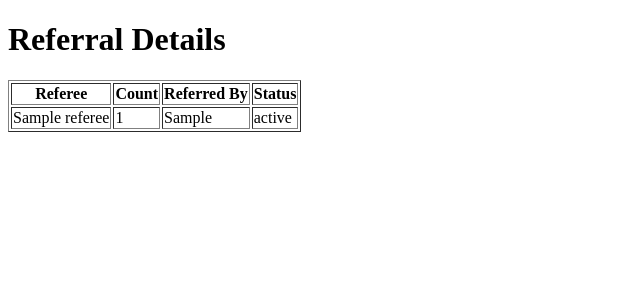
After one commit to samson10504/melo-melofest-data, a Flask app: template templates/referral_details.html in a window 1280 px wide. The commit adds this page. Shown: the top 300 px of the page, without its empty margins (0-640 px from the left). Run offline with Flask 3, Linux system fonts and the light colour scheme; the template is opened without the code that fills it: most values are stand-ins (such as "Sample title", 1, 10 or a date in 2020); parts of the project's set-up code (start-up, migrations or seed data) failed here and were passed over.

Commit message:
Add referral details page

```diff
--- a/app.py
+++ b/app.py
@@ -1,9 +1,11 @@
-from flask import Flask, request, render_template, redirect, url_for, session, jsonify, make_response
+import json
+import os
+import urllib.parse  # Import the parse module
+from datetime import datetime
+
 import pandas as pd
-import os
-import json
-from datetime import datetime
-import urllib.parse  # Import the parse module
+from flask import (Flask, jsonify, make_response, redirect, render_template,
+                   request, session, url_for)
 
 app = Flask(__name__)
 app.config['SECRET_KEY'] = 'your_secret_key'  # Replace 'your_secret_key' with a real secret key
@@ -47,8 +49,10 @@ def index():
 def view_data():
     if 'file_path' in session:
         file_data = pd.read_csv(session['file_path'])
-        variants = file_data['Variant'].value_counts()
-        total_variants = file_data['Variant'].count()
+        # Filter data where status is not "Voided"
+        filtered_data = file_data[file_data['Status'] != 'Voided']
+        variants = filtered_data['Variant'].value_counts()
+        total_variants = filtered_data['Variant'].count()
         return render_template('data_view.html', variants=variants, total_variants=total_variants, upload_time=session['upload_time'])
     return redirect(url_for('index'))
 
@@ -57,7 +61,9 @@ def variant_detail(variant_name):
     variant_name = urllib.parse.unquote(variant_name)  # Decode the variant name
     if 'file_path' in session:
         file_data = pd.read_csv(session['file_path'])
-        variant_data = file_data[file_data['Variant'] == variant_name][['Surname', 'First Name/Nickname', 'Email', 'Variant', 'Company/University:']]
+        # Filter data where status is not "Voided"
+        filtered_data = file_data[file_data['Status'] != 'Voided']
+        variant_data = filtered_data[filtered_data['Variant'] == variant_name][['Surname', 'First Name/Nickname', 'Email', 'Variant', 'Company/University:', 'Who Referred You? (if any)','Status']]
         return render_template('variant_detail.html', variant_data=variant_data, variant_name=variant_name)
     return redirect(url_for('index'))
 
@@ -66,7 +72,9 @@ def variant_detail(variant_name):
 def all_variants_detail():
     if 'file_path' in session:
         file_data = pd.read_csv(session['file_path'])
-        all_data = file_data[['Surname', 'First Name/Nickname', 'Email', 'Variant', 'Company/University:']]
+        # Filter data where status is not "Voided"
+        filtered_data = file_data[file_data['Status'] != 'Voided']
+        all_data = filtered_data[['Surname', 'First Name/Nickname', 'Email', 'Variant', 'Company/University:', 'Who Referred You? (if any)','Status']]
         return render_template('all_variants_detail.html', all_data=all_data)
 
 @app.route('/delete/<filename>')
@@ -87,5 +95,19 @@ def delete_file(filename):
     else:
         return jsonify({'error': 'File not found'}), 404
 
+@app.route('/referral_details', methods=['GET'])
+def referral_details():
+    if 'file_path' in session:
+        file_data = pd.read_csv(session['file_path'])
+        referral_data = file_data[['First Name/Nickname', 'Surname', 'Who Referred You? (if any)','Status']].dropna(subset=['Who Referred You? (if any)'])
+        referral_data['Full Name'] = referral_data['First Name/Nickname'] + ' ' + referral_data['Surname']
+        referral_counts = referral_data.groupby('Who Referred You? (if any)').agg({
+            'Full Name': ['count', lambda x: ', '.join(x)]
+        }).reset_index()
+        referral_counts.columns = ['Referee', 'Count', 'Referred By','Status']
+        return render_template('referral_details.html', referral_counts=referral_counts)
+    return redirect(url_for('index'))
+
+
 if __name__ == '__main__':
     app.run(debug=True)
--- a/templates/all_variants_detail.html
+++ b/templates/all_variants_detail.html
@@ -12,6 +12,8 @@
             <th>Email</th>
             <th>Variant</th>
             <th>Company/University</th>
+            <th>Who Referred You? (if any)</th>
+            <th>Status</th>
         </tr>
         {% for index, row in all_data.iterrows() %}
         <tr>
@@ -20,6 +22,8 @@
             <td>{{ row['Email'] }}</td>
             <td>{{ row['Variant'] }}</td>
             <td>{{ row['Company/University:'] }}</td>
+            <td>{{ row['Who Referred You? (if any)'] }}</td>
+            <td>{{ row['Status'] }}</td>
         </tr>
         {% endfor %}
     </table>
--- a/templates/data_view.html
+++ b/templates/data_view.html
@@ -11,5 +11,6 @@
     {% for variant, count in variants.items() %}
         <p><a href="{{ url_for('variant_detail', variant_name=variant) }}">{{ variant }}: {{ count }}</a></p>
     {% endfor %}
+    <p><a href="{{ url_for('referral_details') }}">Referral Details</a></p>
 </body>
 </html>
--- /dev/null
+++ b/templates/referral_details.html
@@ -0,0 +1,25 @@
+<!DOCTYPE html>
+<html>
+<head>
+    <title>Referral Details</title>
+</head>
+<body>
+    <h1>Referral Details</h1>
+    <table border="1">
+        <tr>
+            <th>Referee</th>
+            <th>Count</th>
+            <th>Referred By</th>
+            <th>Status</th>
+        </tr>
+        {% for index, row in referral_counts.iterrows() %}
+        <tr>
+            <td>{{ row['Referee'] }}</td>
+            <td>{{ row['Count'] }}</td>
+            <td>{{ row['Referred By'] }}</td>
+            <td>{{ row['Status'] }}</td>
+        </tr>
+        {% endfor %}
+    </table>
+</body>
+</html>
--- a/templates/variant_detail.html
+++ b/templates/variant_detail.html
@@ -12,6 +12,8 @@
             <th>Email</th>
             <th>Variant</th>
             <th>Company/University</th>
+            <th>Who Referred You? (if any)</th>
+            <th>Status</th>
         </tr>
         {% for index, row in variant_data.iterrows() %}
         <tr>
@@ -20,6 +22,8 @@
             <td>{{ row['Email'] }}</td>
             <td>{{ row['Variant'] }}</td>
             <td>{{ row['Company/University:'] }}</td>
+            <td>{{ row['Who Referred You? (if any)'] }}</td>
+            <td>{{ row['Status'] }}</td>
         </tr>
         {% endfor %}
     </table>
```
Also changed, not shown: 1 other file.
